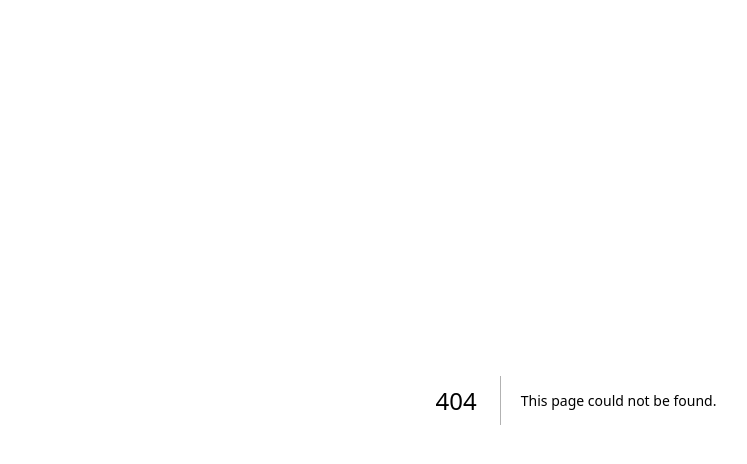
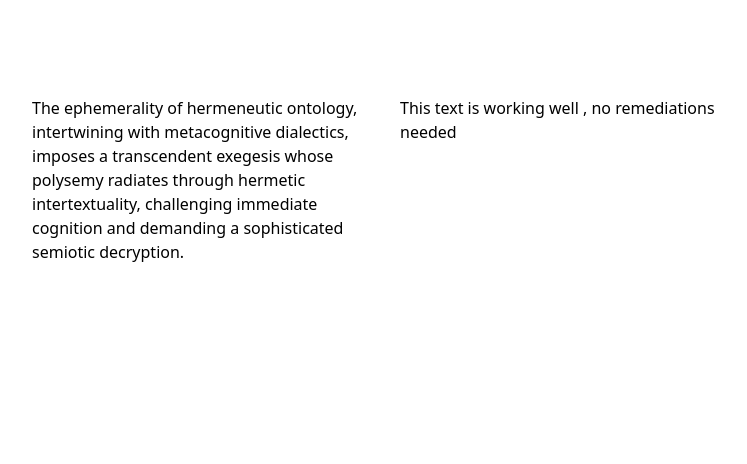
Before and after one commit to test-party/guinea-pig-next, a Next.js app: page /neurodiversity-ruleset/reading-level in a window 1280 px wide. Before the commit this address had no page. Shown: the top 464 px of the page, without its empty margins (64-811 px from the left). Built offline with nearby package versions, Linux system fonts and the light colour scheme.

Commit message:
add page

```diff
--- /dev/null
+++ b/src/app/neurodiversity-ruleset/reading-level/page.tsx
@@ -0,0 +1,9 @@
+//http://localhost:3000/neurodiversity-ruleset/reading-level
+export default function LanguageOfParts() {
+    return (
+        <main className="flex min-h-screen grid grid-cols-3 gap-4 p-24">
+            <p>The ephemerality of hermeneutic ontology, intertwining with metacognitive dialectics, imposes a transcendent exegesis whose polysemy radiates through hermetic intertextuality, challenging immediate cognition and demanding a sophisticated semiotic decryption.</p>
+            <p>This text is working well , no remediations needed </p>
+        </main>
+    )
+}
```
